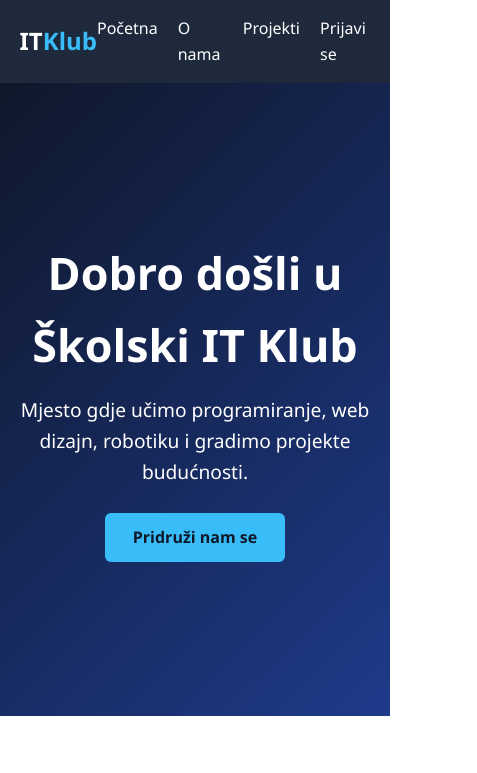
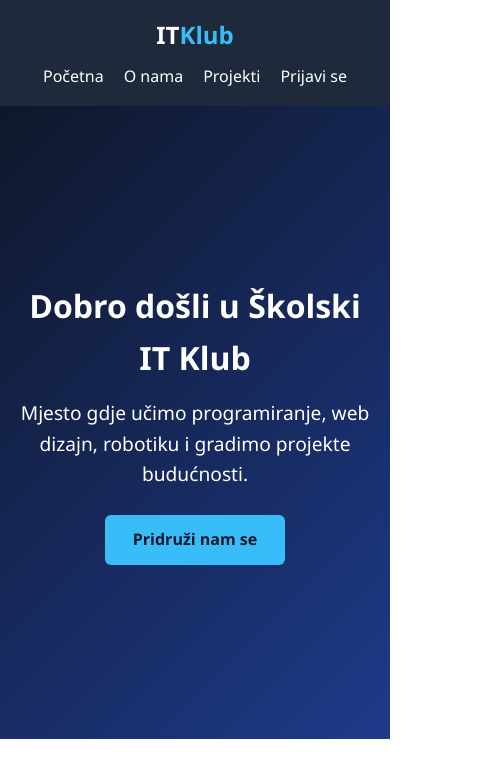
Before and after one commit to mirzamadzak-spec/-kolski-IT-klub-Coding-Club, a plain HTML site: page index.html in a window 390 px wide. Shown: the top 773 px of the page, 477 px wide, since content can reach past the window. Drawn offline with Linux system fonts and the light colour scheme.

Commit message:
Dodan responzivni dizajn za mobilne uredjaje

```diff
--- a/style.css
+++ b/style.css
@@ -168,3 +168,17 @@ footer {
     padding: 20px;
     margin-top: 40px;
 }
+@media (max-width: 768px) {
+    .navbar {
+        flex-direction: column;
+        gap: 10px;
+    }
+
+    .hero h1 {
+        font-size: 2rem;
+    }
+
+    .grid-container {
+        grid-template-columns: 1fr;
+    }
+}
```
